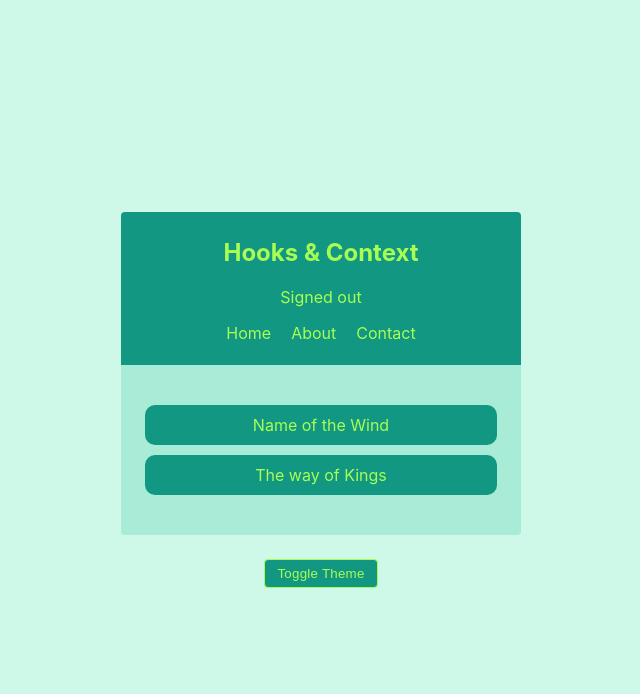
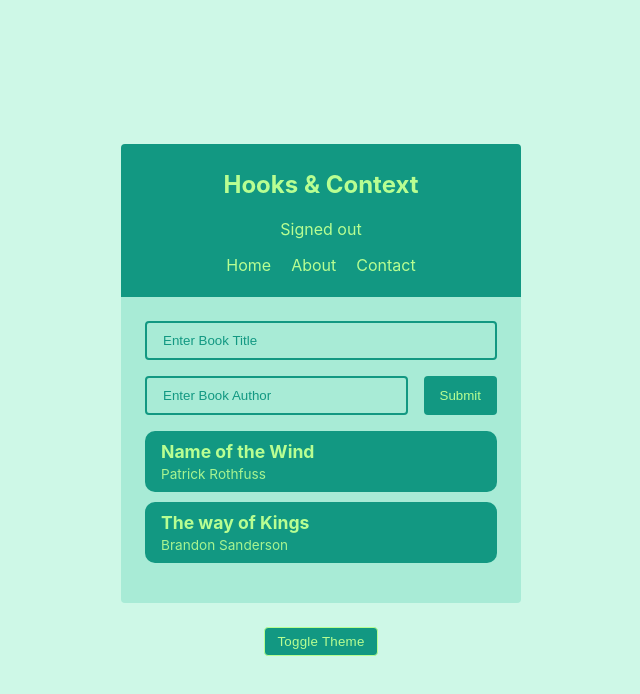
Before and after one commit to DemonDaddy22/web-dev, a React (Create React App) app in the folder hooks-context-practice/: page / in a window 1280 px wide. Shown: the top 694 px of the page, without its empty margins (319-959 px from the left). Built offline with nearby package versions, Linux system fonts and the light colour scheme.

Commit message:
Create book form and add remove, add functionalities

```diff
--- a/hooks-context-practice/src/components/BookList.js
+++ b/hooks-context-practice/src/components/BookList.js
@@ -1,6 +1,7 @@
 import React, { useContext } from 'react';
 import { BookContext } from '../contexts/BookContext';
 import { ThemeContext } from '../contexts/ThemeContext';
+import Bookform from './Bookform';
 
 const BookList = () => {
     const { books, addBook, removeBook } = useContext(BookContext);
@@ -8,9 +9,14 @@ const BookList = () => {
     const theme = isLightTheme ? light : dark;
 
     return <div className='book-list' style={{ background: theme.bg, color: theme.syntax }}>
-        <ul>
-            {books.map((book, index) => <li key={index} style={{ background: theme.ui }}>{book.title}</li>)}
-        </ul>
+        <Bookform />
+        {books.length ? <ul>
+            {books.map((book, index) => <li key={index} style={{ background: theme.ui }} onClick={() => removeBook(book.id)}>
+                <div className='title'>{book.title}</div>
+                <div className='author'>{book.author}</div>
+            </li>)}
+        </ul> :
+        <div style={{ color: theme.ui }}>Time to add some books to your list :)</div>}
     </div>;
 }
 
--- /dev/null
+++ b/hooks-context-practice/src/components/Bookform.js
@@ -0,0 +1,27 @@
+import React, { useContext, useState } from 'react';
+import { BookContext } from '../contexts/BookContext';
+import { ThemeContext } from '../contexts/ThemeContext';
+
+const Bookform = () => {
+
+    const { addBook } = useContext(BookContext);
+    const { isLightTheme, light, dark } = useContext(ThemeContext);
+    const theme = isLightTheme ? light : dark;
+
+    const [title, setTitle] = useState('');
+    const [author, setAuthor] = useState('');
+
+    const handleSubmit = () => {
+        addBook(title, author);
+        setTitle('');
+        setAuthor('');
+    }
+
+    return <div className='form'>
+        <input style={{ color: theme.ui, borderColor: theme.ui }} type='text' value={title} placeholder='Enter Book Title' className='input-title' onChange={e => setTitle(e.target.value)}></input>
+        <input style={{ color: theme.ui, borderColor: theme.ui }} type='text' value={author} placeholder='Enter Book Author' className='input-author' onChange={e => setAuthor(e.target.value)}></input>
+        <button style={{ color: theme.syntax, backgroundColor: theme.ui }} onClick={handleSubmit}>Submit</button>
+    </div>;
+}
+
+export default Bookform;
--- a/hooks-context-practice/src/contexts/BookContext.js
+++ b/hooks-context-practice/src/contexts/BookContext.js
@@ -8,7 +8,7 @@ const BookContextProvider = props => {
         { id: 2, title: 'The way of Kings', author: 'Brandon Sanderson' }
     ]);
 
-    const addBook = (title, author) => setBooks([...books, { title, author, id: books.reduce((acc, book) => acc > book.id ? acc : book.id, 0) }]);
+    const addBook = (title, author) => setBooks([...books, { title, author, id: books.reduce((acc, book) => acc > book.id ? acc : book.id, 0) + 1 }]);
 
     const removeBook = id => setBooks(books.filter(book => book.id !== id));
 
--- a/hooks-context-practice/src/contexts/ThemeContext.js
+++ b/hooks-context-practice/src/contexts/ThemeContext.js
@@ -7,7 +7,7 @@ export default class ThemeContextProvider extends React.Component {
     state = {
         isLightTheme: true,
         light: {
-            syntax: '#a8fe52', ui: '#129882', bg: '#1eb89737', body: '#cef8e7'
+            syntax: '#b8fe92', ui: '#129882', bg: '#1eb89737', body: '#cef8e7'
         },
         dark: {
             syntax: '#115647', ui: '#68ba92', bg: '#1eb89737', body: '#072720'
--- a/hooks-context-practice/src/index.css
+++ b/hooks-context-practice/src/index.css
@@ -59,9 +59,27 @@ nav ul li {
 }
 
 .book-list li {
-	padding: 10px;
-	margin: 10px auto;
+	padding: 10px 16px;
+	margin: 10px 0;
 	border-radius: 10px;
+	text-align: left;
+}
+
+.book-list li:hover {
+	cursor: pointer;
+	text-decoration: line-through;
+	filter: brightness(0.9);
+}
+
+.title {
+	font-size: 1.1rem;
+	font-weight: bold;
+}
+
+.author {
+	margin-top: 4px;
+	font-size: 0.85rem;
+	opacity: 0.9;
 }
 
 .theme-toggler {
@@ -78,3 +96,32 @@ nav ul li {
 .theme-toggler:hover {
 	box-shadow: 0 0 10px rgba(32, 32, 32, 0.25);
 }
+
+.form {
+	flex-wrap: wrap;
+	margin-bottom: 1rem;
+	display: flex;
+	gap: 1rem;
+	justify-content: space-between;
+}
+
+.form input[type='text'] {
+	flex: 1;
+	border: 2px solid;
+	background-color: transparent;
+	padding: 10px 16px;
+	border-radius: 4px;
+	outline: none;
+}
+
+input[type='text']::placeholder {
+	color: inherit;
+}
+
+.form button {
+	padding: 8px 16px;
+	border-radius: 4px;
+	outline: none;
+	cursor: pointer;
+	border: none;
+}
```
